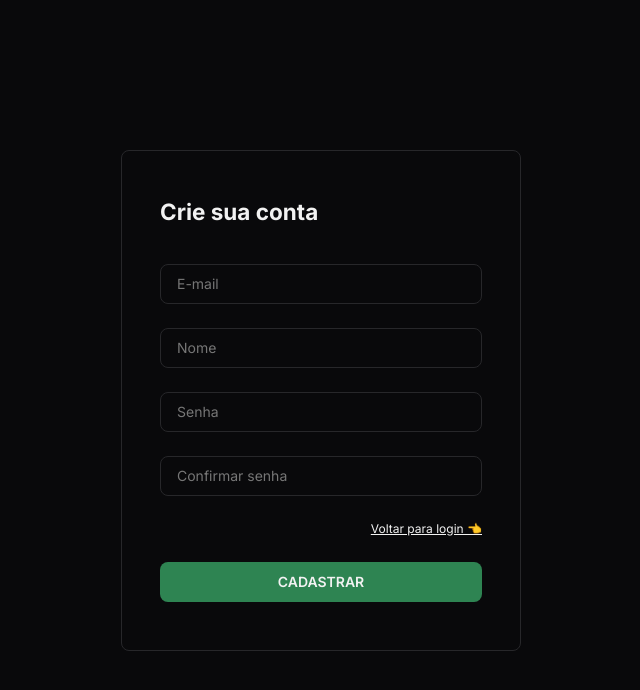
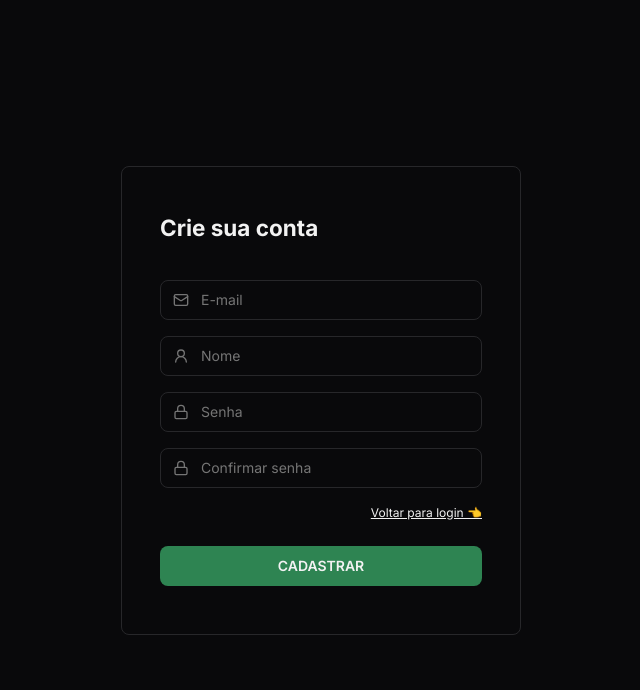
Before and after one commit to MarcosRene/athena, a React (Vite) app: page /sign-up in a window 1280 px wide. Shown: the top 690 px of the page, without its empty margins (319-959 px from the left). Built offline with nearby package versions, Linux system fonts and the light colour scheme.

Commit message:
refactor: singin and signup pages

```diff
--- a/src/App.tsx
+++ b/src/App.tsx
@@ -12,7 +12,7 @@ export function App() {
       <Helmet titleTemplate="%s | Athena" />
 
       <RouterProvider router={router} />
-      <Toaster position="bottom-right" />
+      <Toaster richColors />
     </HelmetProvider>
   )
 }
--- a/src/pages/auth/sign-in.tsx
+++ b/src/pages/auth/sign-in.tsx
@@ -1,8 +1,10 @@
 import { FormEvent, useState } from 'react'
 import { Helmet } from 'react-helmet-async'
+import { User2Icon, LockIcon } from 'lucide-react'
 import { useLocation, Link, useNavigate } from 'react-router-dom'
 
 import { Button } from '@/components/button'
+import { Input } from '@/components/input'
 
 export function SignIn() {
   const navigate = useNavigate()
@@ -35,29 +37,22 @@ export function SignIn() {
           aria-label="sign-in-form"
           className="w-full max-w-[40rem] py-[4.8rem] px-[3.8rem] border border-gray-900 rounded-[0.8rem]"
         >
-          <label className="text-[1.2rem] mb-[1.6rem] block" htmlFor="email">
-            <input
+          <Input
             id="email"
-              name="email"
-              type="email"
             placeholder="E-mail"
             value={email}
             onChange={(event) => setEmail(event.target.value)}
-              className="h-[4rem] w-full py-0 px-[1.6rem] text-[1.4rem] bg-black-100 text-white-100 border border-gray-900 rounded-[0.8rem] placeholder-gray-700 focus:border-[transparent] focus:outline outline-2 outline-green-600"
+            icon={User2Icon}
           />
-          </label>
 
-          <label className="text-[1.2rem] mb-[1.6rem] block" htmlFor="password">
-            <input
+          <Input
             id="password"
-              name="password"
             type="password"
             placeholder="Senha"
             value={password}
             onChange={(event) => setPassword(event.target.value)}
-              className="h-[4rem] w-full py-0 px-[1.6rem] text-[1.4rem] bg-black-100 text-white-100 border border-gray-900 rounded-[0.8rem] placeholder-gray-700 focus:border-[transparent] focus:outline outline-2 outline-green-600"
+            icon={LockIcon}
           />
-          </label>
 
           <Link
             to="/sign-up"
--- a/src/pages/auth/sign-up.tsx
+++ b/src/pages/auth/sign-up.tsx
@@ -1,7 +1,9 @@
 import { Link, useNavigate } from 'react-router-dom'
 import { Helmet } from 'react-helmet-async'
+import { User2Icon, LockIcon, MailIcon } from 'lucide-react'
 
 import { Button } from '@/components/button'
+import { Input } from '@/components/input'
 
 export function SignUp() {
   const navigate = useNavigate()
@@ -22,8 +24,7 @@ export function SignUp() {
         >
           <h2 className="mb-[4rem] text-4xl font-bold">Crie sua conta</h2>
 
-          <label className="text-[1.2rem] mb-[2.4rem] block" htmlFor="email">
-            <input
+          <Input
             id="email"
             type="email"
             placeholder="E-mail"
@@ -31,24 +32,20 @@ export function SignUp() {
             onChange={(event) => {
               console.log(event.target.name)
             }}
-              className="h-[4rem] w-full py-0 px-[1.6rem] text-[1.4rem] bg-black-100 text-white-100 border border-[#27272a] rounded-[0.8rem] placeholder-[#767676] focus:border-[transparent] focus:outline outline-2 outline-green-600"
+            icon={MailIcon}
           />
-          </label>
 
-          <label className="text-[1.2rem] mb-[2.4rem] block" htmlFor="name">
-            <input
+          <Input
             id="name"
             placeholder="Nome"
             value={''}
             onChange={(event) => {
               console.log(event.target.name)
             }}
-              className="h-[4rem] w-full py-0 px-[1.6rem] text-[1.4rem] bg-black-100 text-white-100 border border-[#27272a] rounded-[0.8rem] placeholder-[#767676] focus:border-[transparent] focus:outline outline-2 outline-green-600"
+            icon={User2Icon}
           />
-          </label>
 
-          <label className="text-[1.2rem] mb-[2.4rem] block" htmlFor="password">
-            <input
+          <Input
             id="password"
             type="password"
             placeholder="Senha"
@@ -56,15 +53,10 @@ export function SignUp() {
             onChange={(event) => {
               console.log(event.target.name)
             }}
-              className="h-[4rem] w-full py-0 px-[1.6rem] text-[1.4rem] bg-black-100 text-white-100 border border-[#27272a] rounded-[0.8rem] placeholder-[#767676] focus:border-[transparent] focus:outline outline-2 outline-green-600"
+            icon={LockIcon}
           />
-          </label>
 
-          <label
-            className="text-[1.2rem] mb-[2.4rem] block"
-            htmlFor="confirm_password"
-          >
-            <input
+          <Input
             id="confirm_password"
             type="password"
             placeholder="Confirmar senha"
@@ -72,9 +64,8 @@ export function SignUp() {
             onChange={(event) => {
               console.log(event.target.name)
             }}
-              className="h-[4rem] w-full py-0 px-[1.6rem] text-[1.4rem] bg-black-100 text-white-100 border border-[#27272a] rounded-[0.8rem] placeholder-[#767676] focus:border-[transparent] focus:outline outline-2 outline-green-600"
+            icon={LockIcon}
           />
-          </label>
 
           <Link
             to="/sign-in"
```
Lines whose indentation alone changed are shown as unchanged.
